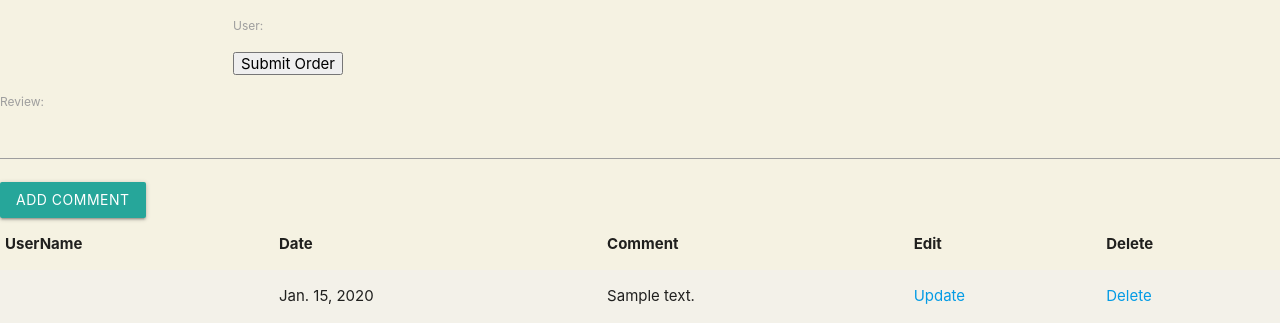
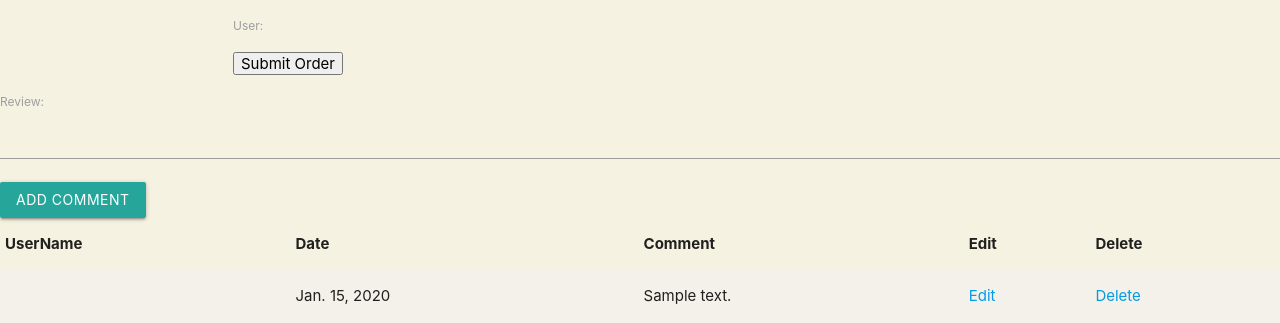
Before and after one commit to simoneg80/Code-Masters-, a Django app: page /guides/1 in a window 1280 px wide. Shown: the part 665-988 px from the top of the page. Run offline with Django 4.2, Linux system fonts and the light colour scheme; tables that the repository leaves empty hold one stand-in row (values such as "Sample post").

Commit message:
update html for update to edit

```diff
--- a/main_app/templates/guides/detail.html
+++ b/main_app/templates/guides/detail.html
@@ -46,7 +46,7 @@
           <td>{{comment.date}}</td>
           <td>{{comment.review}}</td>
           <td>
-            <a href="{% url 'update_comment' guide_id=guide.id comment_id=comment.id %}">Update</a>
+            <a href="{% url 'update_comment' guide_id=guide.id comment_id=comment.id %}">Edit</a>
           </td>
           <td><a href="{% url 'delete_comment' guide_id=guide.id pk=comment.id %}">Delete</a></td>
 
```
